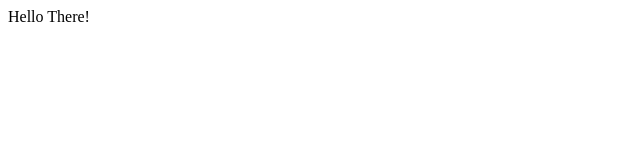
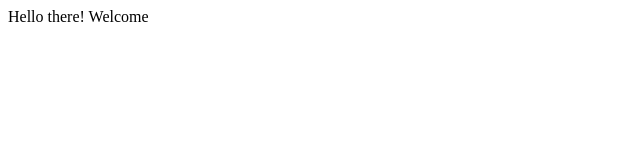
Before and after one commit to charishma-sv/level4-badge1, a website built with webpack: page index.html in a window 1280 px wide. Shown: the full height of the page, 0-640 px from the left. Built offline with nearby package versions, Linux system fonts and the light colour scheme.

Commit message:
html change

```diff
--- a/index.html
+++ b/index.html
@@ -8,6 +8,6 @@
     <script src="./dist/main.js"></script>
   </head>
   <body>
-    Hello There!
+    Hello there! Welcome
   </body>
 </html>
```
